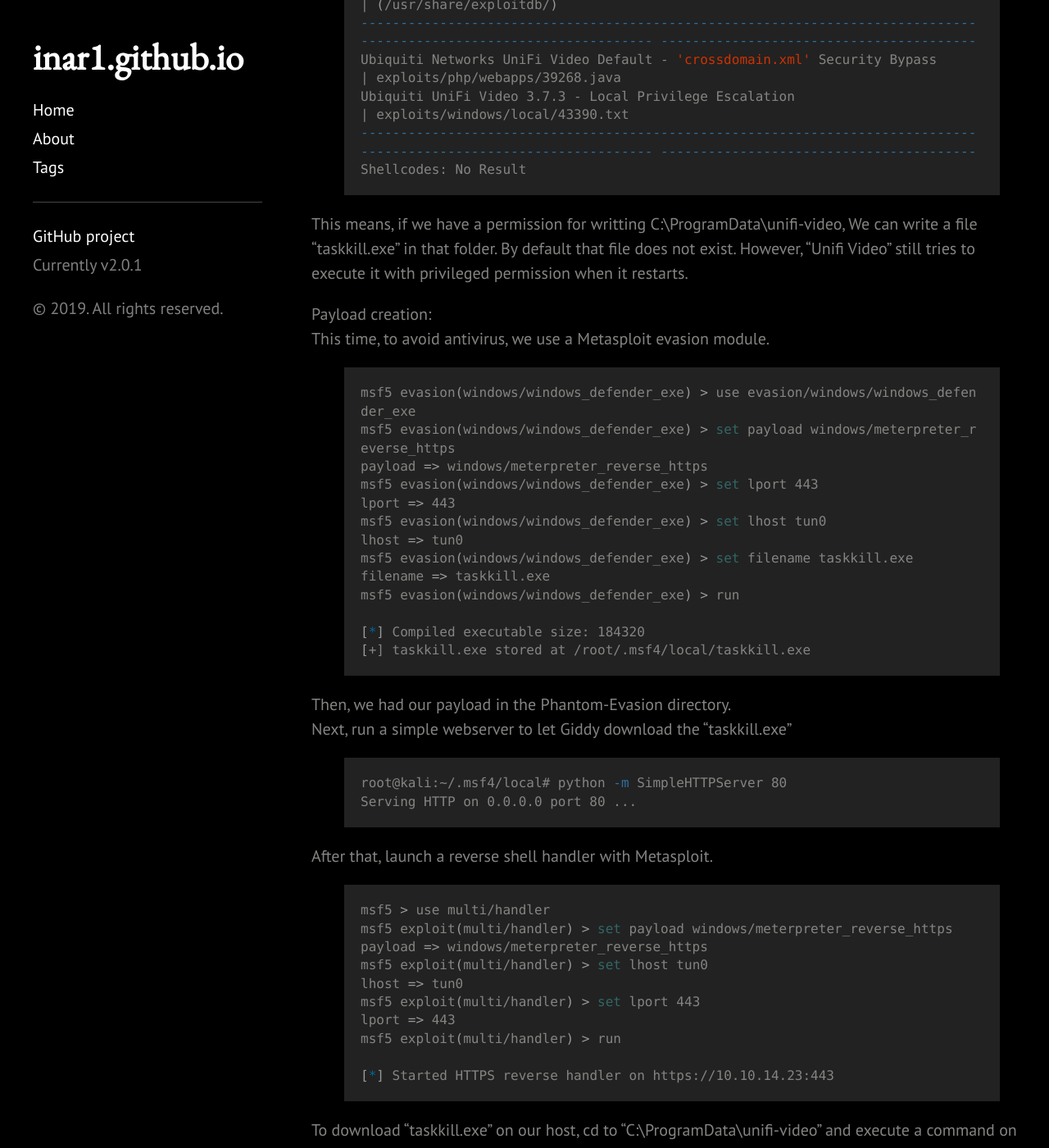
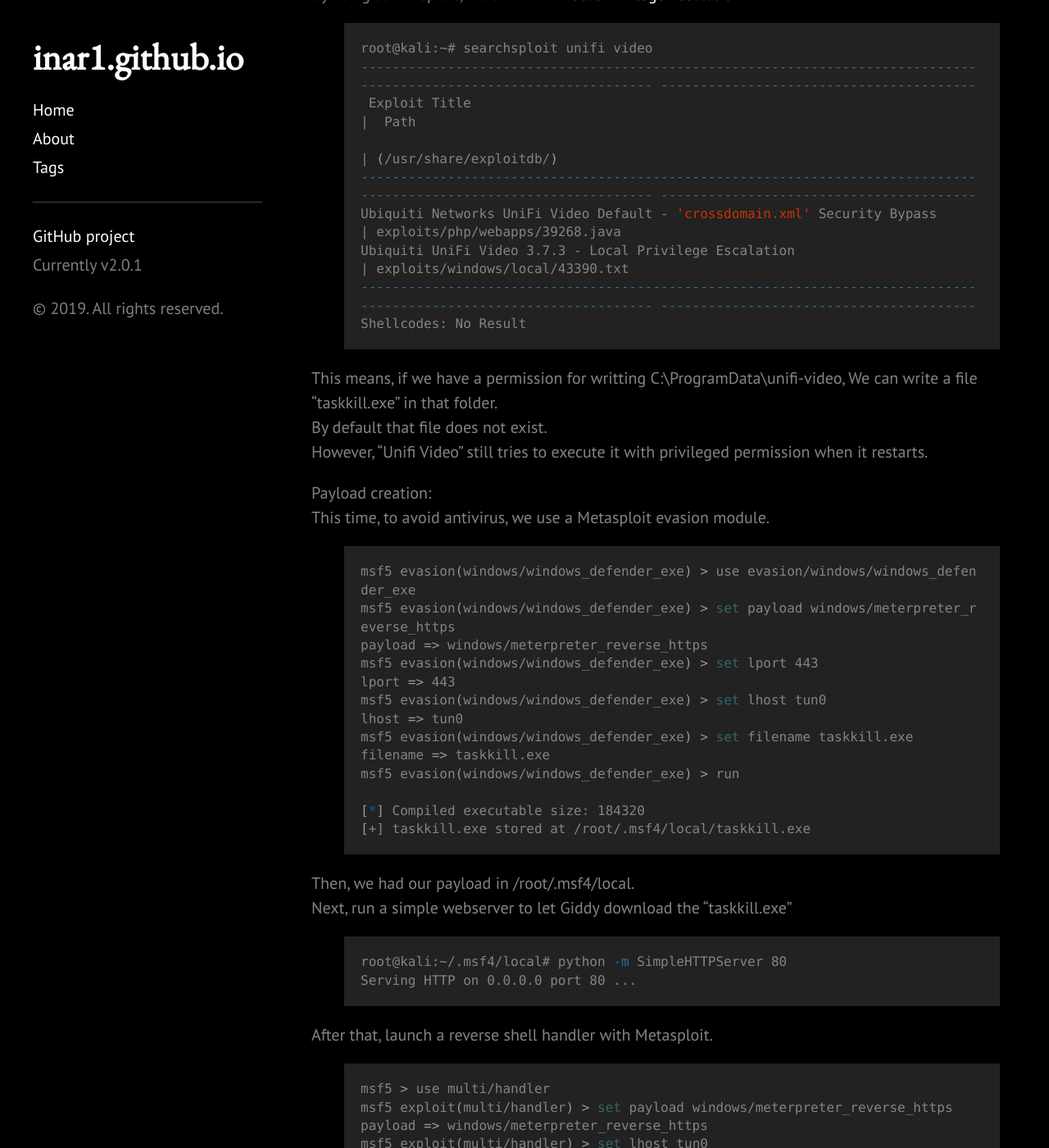
Before and after one commit to 1n4r1/1n4r1.github.io, a Jekyll site: the page built from _posts/2019-02-26-Hackthebox-Giddy-Writeup.md, in a window 1280 px wide and 1400 px high, scrolled down 9015 px. Shown: the whole window at 82% size. Built offline with Jekyll 4.4.1, drawn with Linux system fonts in a browser that asks for light colours.

Commit message:
modify 2019-02-26

```diff
--- a/_posts/2019-02-26-Hackthebox-Giddy-Writeup.md
+++ b/_posts/2019-02-26-Hackthebox-Giddy-Writeup.md
@@ -111,7 +111,7 @@ We have found 2 interesting pages.
 {% endhighlight %}
 
 Product List page:
-![placeholder](https://inar1.github.io/public/images/2019-02-27/2019-02-26-21-09-31.png)
+![placeholder](https://inar1.github.io/public/images/2019-02-27/2019-02-26-21-09-32.png)
 
 If we click each product of this list, we can redirect to following url like this.
 
@@ -254,8 +254,9 @@ Ubiquiti UniFi Video 3.7.3 - Local Privilege Escalation
 Shellcodes: No Result
 {% endhighlight %}
 
-This means, if we have a permission for writting C:\ProgramData\unifi-video, We can write a file "taskkill.exe" in that folder.
-By default that file does not exist. However, "Unifi Video" still tries to execute it with privileged permission when it restarts.
+This means, if we have a permission for writting C:\ProgramData\unifi-video, We can write a file "taskkill.exe" in that folder.<br>
+By default that file does not exist.<br>
+However, "Unifi Video" still tries to execute it with privileged permission when it restarts.
 
 Payload creation:<br>
 This time, to avoid antivirus, we use a Metasploit evasion module.
@@ -275,7 +276,7 @@ msf5 evasion(windows/windows_defender_exe) > run
 [+] taskkill.exe stored at /root/.msf4/local/taskkill.exe
 {% endhighlight %}
 
-Then, we had our payload in the Phantom-Evasion directory.<br>
+Then, we had our payload in /root/.msf4/local.<br>
 Next, run a simple webserver to let Giddy download the "taskkill.exe"
 
 {% highlight shell %}
```
